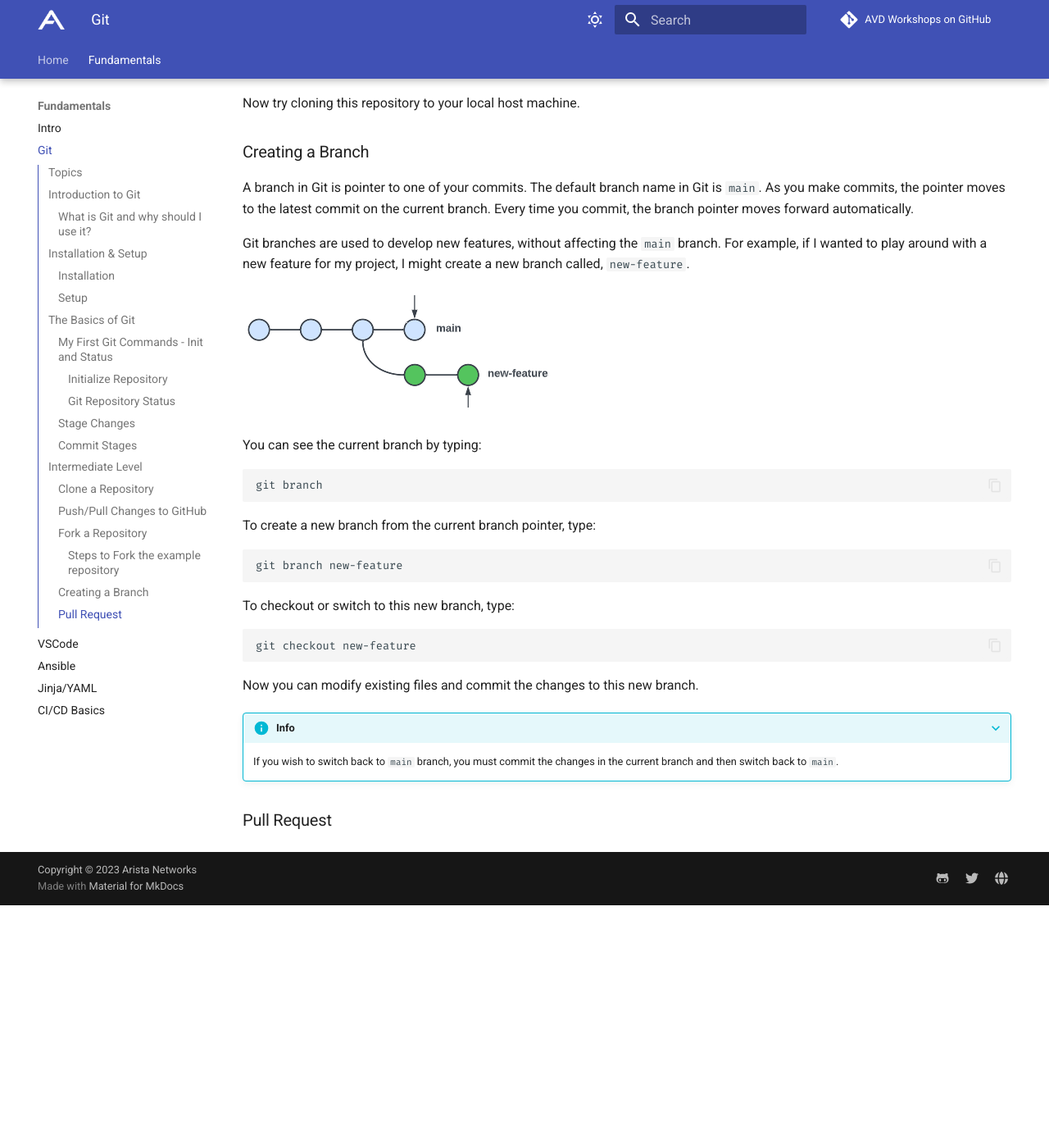
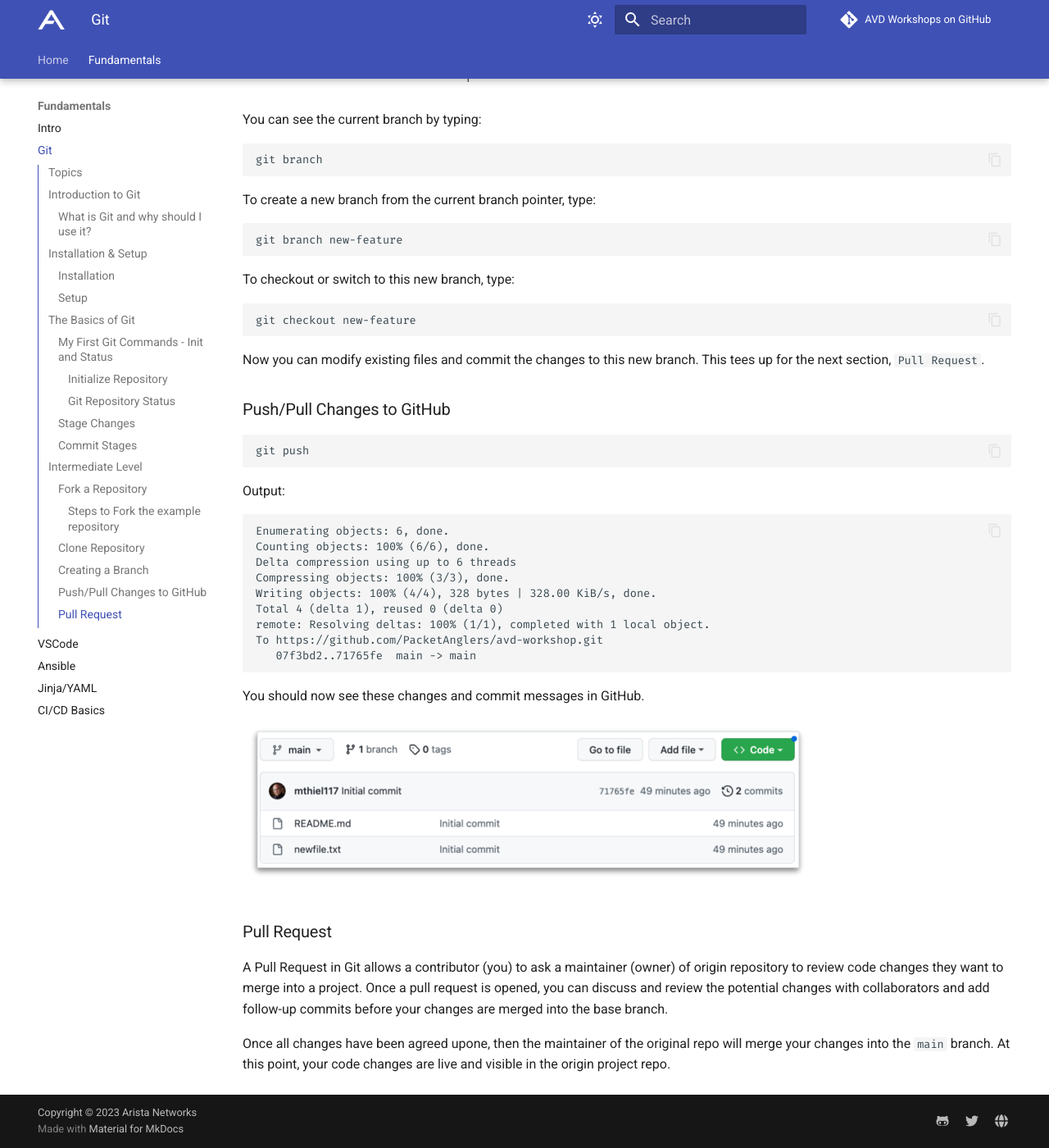
Before and after one commit to aristanetworks/avd-workshops, an MkDocs documentation site: the page built from workshops/git.md, in a window 1280 px wide and 1400 px high, scrolled down 5663 px. Shown: the whole window at 82% size. Built offline with MkDocs 1.6.1 and Material for MkDocs 9.7.7, drawn with Linux system fonts in a browser that asks for light colours; comment, search, counter and statistics services are not loaded; before the commit the page ends 6767 px from its top, so only the background shows below that; some of the changed text lies outside the part shown.

Commit message:
updated sections and ordering

````diff
--- a/workshops/git.md
+++ b/workshops/git.md
@@ -14,10 +14,10 @@
   - Stage Changes
   - Commit Changes
 - Intermediate Concepts
+  - Fork a Repository
   - Clone a Repository
+  - Creating a Branch
   - Push/Pull Changes
-  - Fork a Repository
-  - Creating a Branch
   - Pull Request
 
 ## Introduction to Git
@@ -158,43 +158,6 @@
 
 ## Intermediate Level
 
-### Clone a Repository
-
-GitHub is a public site to store code repositories. Navigate to the following example repository [https://github.com/PacketAnglers/avd-workshop](https://github.com/PacketAnglers/avd-workshop). Click on the green `Code` button and copy the URL.
-
-![Git Clone](assets/images/git_clone.png)
-
-Clone this repository into the current directory of your local machine:
-
-``` bash
-git clone https://github.com/PacketAnglers/avd-workshop.git
-```
-
-
-### Push/Pull Changes to GitHub
-
-``` bash
-git push
-```
-
-Output:
-
-``` text
-Enumerating objects: 6, done.
-Counting objects: 100% (6/6), done.
-Delta compression using up to 6 threads
-Compressing objects: 100% (3/3), done.
-Writing objects: 100% (4/4), 328 bytes | 328.00 KiB/s, done.
-Total 4 (delta 1), reused 0 (delta 0)
-remote: Resolving deltas: 100% (1/1), completed with 1 local object.
-To https://github.com/PacketAnglers/avd-workshop.git
-   07f3bd2..71765fe  main -> main
-```
-
-You should now see these changes and commit messages in GitHub.
-
-![Git Commit](assets/images/git_commit.png)
-
 ### Fork a Repository
 
 A fork is a copy of a repository that you manage. Forks let you make changes to a project without affecting the original repository. You can fetch updates from or submit changes to the original repository with a pull request.
@@ -213,7 +176,33 @@
 5. Optionally, add a description of your fork.
 6. Click the Fork button at the bottom
 
-Now try cloning this repository to your local host machine.
+Next up, cloning this forked repository to your local host machine.
+
+### Clone Repository
+
+Cloning a repository allows us to make a local copy of a project that resides on GitHub. In the previous step, you forked a repo to your local GitHub account.  Navigate to the forked repository in GitHub.  From there, we will click on the green code button to get the URL to the forked copy of the repository.
+
+![Git Clone](assets/images/git_clone.png)
+
+Clone this repository into the current directory of your local machine:
+
+``` bash
+# replace with the URL from your fork repo
+git clone https://github.com/xxxxxxx/avd-workshop.git
+```
+
+Now change into the new cloned directory.
+
+``` bash
+cd avd-workshop
+```
+
+Verify where the remote copy of this clones lives.
+
+``` bash
+git remote -v
+```
+
 ### Creating a Branch
 
 A branch in Git is pointer to one of your commits. The default branch name in Git is `main`. As you make commits, the pointer moves to the latest commit on the current branch. Every time you commit, the branch pointer moves forward automatically.
@@ -240,11 +229,34 @@
 git checkout new-feature
 ```
 
-Now you can modify existing files and commit the changes to this new branch.
+Now you can modify existing files and commit the changes to this new branch. This tees up for the next section, `Pull Request`.
 
-???+ Info
+### Push/Pull Changes to GitHub
 
-    If you wish to switch back to `main` branch, you must commit the changes in the current branch and then switch back to `main`.
+``` bash
+git push
+```
 
+Output:
+
+``` text
+Enumerating objects: 6, done.
+Counting objects: 100% (6/6), done.
+Delta compression using up to 6 threads
+Compressing objects: 100% (3/3), done.
+Writing objects: 100% (4/4), 328 bytes | 328.00 KiB/s, done.
+Total 4 (delta 1), reused 0 (delta 0)
+remote: Resolving deltas: 100% (1/1), completed with 1 local object.
+To https://github.com/PacketAnglers/avd-workshop.git
+   07f3bd2..71765fe  main -> main
+```
+
+You should now see these changes and commit messages in GitHub.
+
+![Git Commit](assets/images/git_commit.png)
 
 ### Pull Request
+
+A Pull Request in Git allows a contributor (you) to ask a maintainer (owner) of origin repository to review code changes they want to merge into a project. Once a pull request is opened, you can discuss and review the potential changes with collaborators and add follow-up commits before your changes are merged into the base branch.
+
+Once all changes have been agreed upone, then the maintainer of the original repo will merge your changes into the `main` branch.  At this point, your code changes are live and visible in the origin project repo.
````
